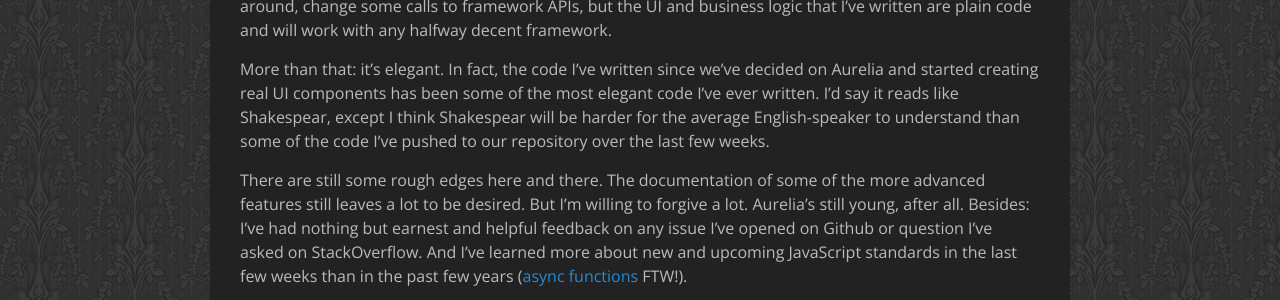
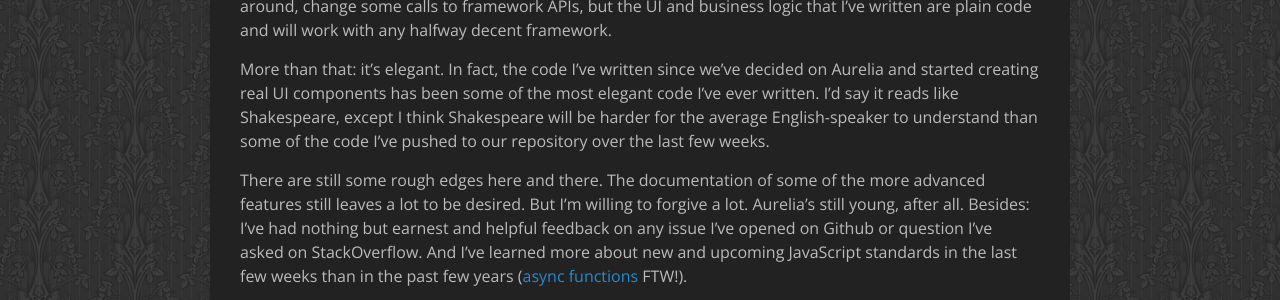
Before and after one commit to RomkeVdMeulen/romkevandermeulen.nl, a Jekyll site: the page built from _posts/2016-08-14-js-framework-comparison.md, in a window 1280 px wide and 900 px high, scrolled down 2735 px. Shown: the part 202-502 px from the top of the window. Built offline with Jekyll 4.4.1, drawn with Linux system fonts in a browser that asks for light colours; comment, search, counter and statistics services are not loaded.

Commit message:
Fix: Shakespear -> Shakespeare

```diff
--- a/_posts/2016-08-14-js-framework-comparison.md
+++ b/_posts/2016-08-14-js-framework-comparison.md
@@ -154,7 +154,7 @@
 
 More than that: it's elegant. In fact, the code I've written since we've decided on Aurelia
 and started creating real UI components has been some of the most elegant code I've ever written.
-I'd say it reads like Shakespear, except I think Shakespear will be harder for the average English-speaker
+I'd say it reads like Shakespeare, except I think Shakespeare will be harder for the average English-speaker
 to understand than some of the code I've pushed to our repository over the last few weeks.
 
 There are still some rough edges here and there. The documentation of some of the more advanced features still leaves a lot
```
